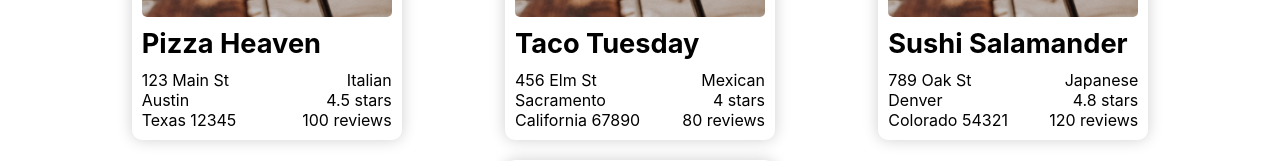
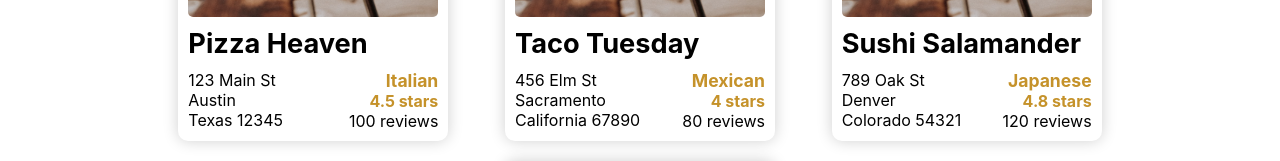
Before and after one commit to supernova-97/restaurant-app, a Vue app: page / in a window 1280 px wide. Shown: the part 583-744 px from the top of the page. Built offline with nearby package versions, Linux system fonts and the light colour scheme.

Commit message:
uplift data
uplifted business data to app to pass it down to business

```diff
--- a/src/App.vue
+++ b/src/App.vue
@@ -1,12 +1,58 @@
 <script setup>
 import Business from "./components/Business.vue";
 import SearchBar from "./components/Searchbar/SearchBar.vue";
+
+const businesses = [
+  {
+    image: "/path/to/image1.jpg",
+    name: "Pizza Heaven",
+    address: "123 Main St",
+    city: "Austin",
+    state: "Texas",
+    zipcode: "12345",
+    category: "Italian",
+    rating: 4.5,
+    reviewCount: 100,
+  },
+  {
+    image: "/path/to/image2.jpg",
+    name: "Taco Tuesday",
+    address: "456 Elm St",
+    city: "Sacramento",
+    state: "California",
+    zipcode: "67890",
+    category: "Mexican",
+    rating: 4.0,
+    reviewCount: 80,
+  },
+  {
+    image: "/path/to/image3.jpg",
+    name: "Sushi Salamander",
+    address: "789 Oak St",
+    city: "Denver",
+    state: "Colorado",
+    zipcode: "54321",
+    category: "Japanese",
+    rating: 4.8,
+    reviewCount: 120,
+  },
+  {
+    image: "/path/to/image3.jpg",
+    name: "Ramen Town",
+    address: "367 Poppy St",
+    city: "Nashville",
+    state: "Tennessee",
+    zipcode: "55421",
+    category: "Japanese",
+    rating: 4.9,
+    reviewCount: 250,
+  },
+];
 </script>
 
 <template>
   <SearchBar />
-  <Business />
+  <Business :businesses="businesses" />
 </template>
 
 <style scoped></style>
-./components/Business.vue./components/Searchbar/SearchBar.vue
--- a/src/components/Business.vue
+++ b/src/components/Business.vue
@@ -1,50 +1,10 @@
 <script setup>
-const businesses = [
-  {
-    image: "/path/to/image1.jpg",
-    name: "Pizza Heaven",
-    address: "123 Main St",
-    city: "Austin",
-    state: "Texas",
-    zipcode: "12345",
-    category: "Italian",
-    rating: 4.5,
-    reviewCount: 100,
+const props = defineProps({
+  businesses: {
+    type: Array,
+    required: true,
   },
-  {
-    image: "/path/to/image2.jpg",
-    name: "Taco Tuesday",
-    address: "456 Elm St",
-    city: "Sacramento",
-    state: "California",
-    zipcode: "67890",
-    category: "Mexican",
-    rating: 4.0,
-    reviewCount: 80,
-  },
-  {
-    image: "/path/to/image3.jpg",
-    name: "Sushi Salamander",
-    address: "789 Oak St",
-    city: "Denver",
-    state: "Colorado",
-    zipcode: "54321",
-    category: "Japanese",
-    rating: 4.8,
-    reviewCount: 120,
-  },
-  {
-    image: "/path/to/image3.jpg",
-    name: "Ramen Town",
-    address: "367 Poppy St",
-    city: "Nashville",
-    state: "Tennessee",
-    zipcode: "55421",
-    category: "Japanese",
-    rating: 4.9,
-    reviewCount: 250,
-  },
-];
+});
 </script>
 
 <template>
@@ -57,14 +17,14 @@ const businesses = [
       <img class="business-image" src="../assets/images/pizza.png" />
       <h1 class="business-header">{{ business.name }}</h1>
       <div class="info-wrapper">
-        <div class="address-wrapper">
+        <div>
           <p>{{ business.address }}</p>
           <p>{{ business.city }}</p>
           <p>{{ business.state }} {{ business.zipcode }}</p>
         </div>
         <div class="rating-wrapper">
-          <p>{{ business.category }}</p>
-          <p>{{ business.rating }} stars</p>
+          <p class="category">{{ business.category }}</p>
+          <p class="rating">{{ business.rating }} stars</p>
           <p>{{ business.reviewCount }} reviews</p>
         </div>
       </div>
@@ -74,7 +34,7 @@ const businesses = [
 
 <style scoped>
 .main-wrapper {
-  padding: 20px 80px;
+  padding: 20px 150px;
   display: flex;
   flex-wrap: wrap;
   justify-content: space-around;
@@ -108,10 +68,18 @@ const businesses = [
   justify-content: space-between;
 }
 
-.address-wrapper {
-}
-
 .rating-wrapper {
   text-align: right;
 }
+
+.category {
+  color: #c5922a;
+  font-weight: 700;
+  font-size: 1.1rem;
+}
+
+.rating {
+  color: #c5922a;
+  font-weight: 700;
+}
 </style>
```
